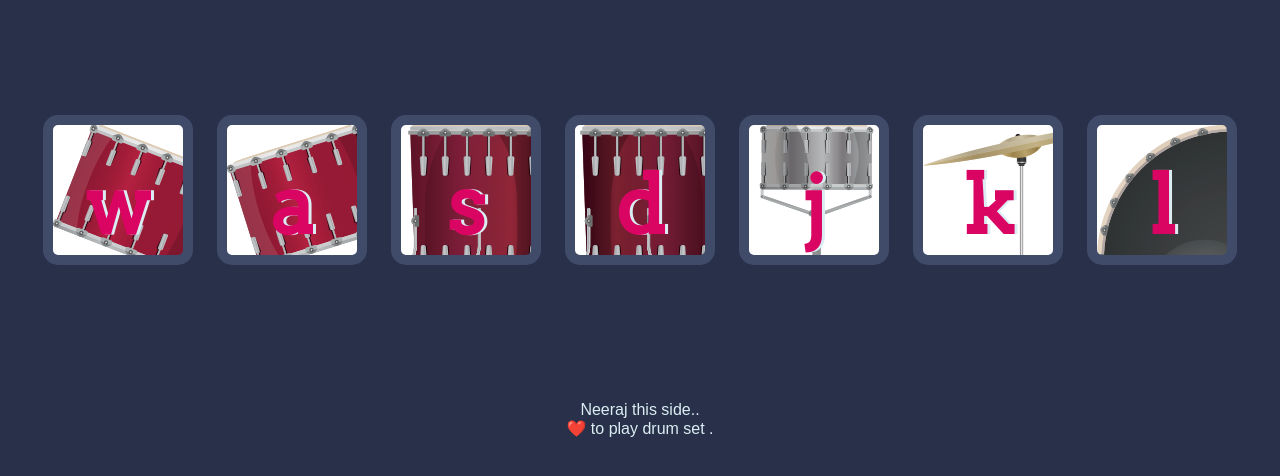
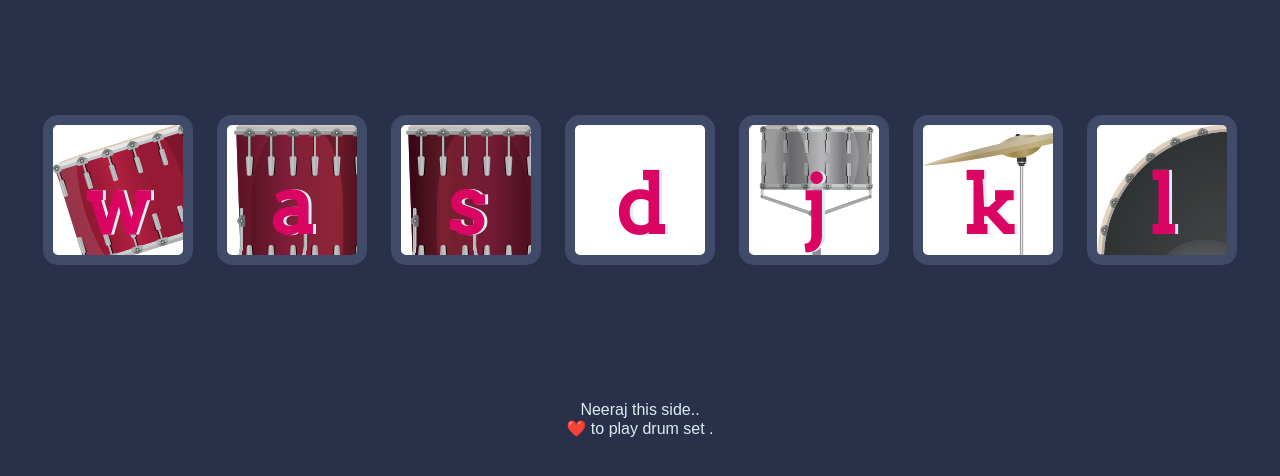
Before and after one commit to Kotlaneeraj/1st-nikhil, a plain HTML site: page index.html in a window 1280 px wide. Shown: the part 174-650 px from the top of the page. Drawn offline with Linux system fonts and the light colour scheme.

Commit message:
Update index.html

```diff
--- a/index.html
+++ b/index.html
@@ -12,10 +12,10 @@
 
   <h1 id="title">Drum 🥁 Kit</h1>
   <div class="set">
-    <button class="w drum">w</button>
-    <button class="a drum">a</button>
-    <button class="s drum">s</button>
-    <button class="d drum">d</button>
+    <button class="a drum">w</button>
+    <button class="s drum">a</button>
+    <button class="d drum">s</button>
+    <button class="f drum">d</button>
     <button class="j drum">j</button>
     <button class="k drum">k</button>
     <button class="l drum">l</button>
```
